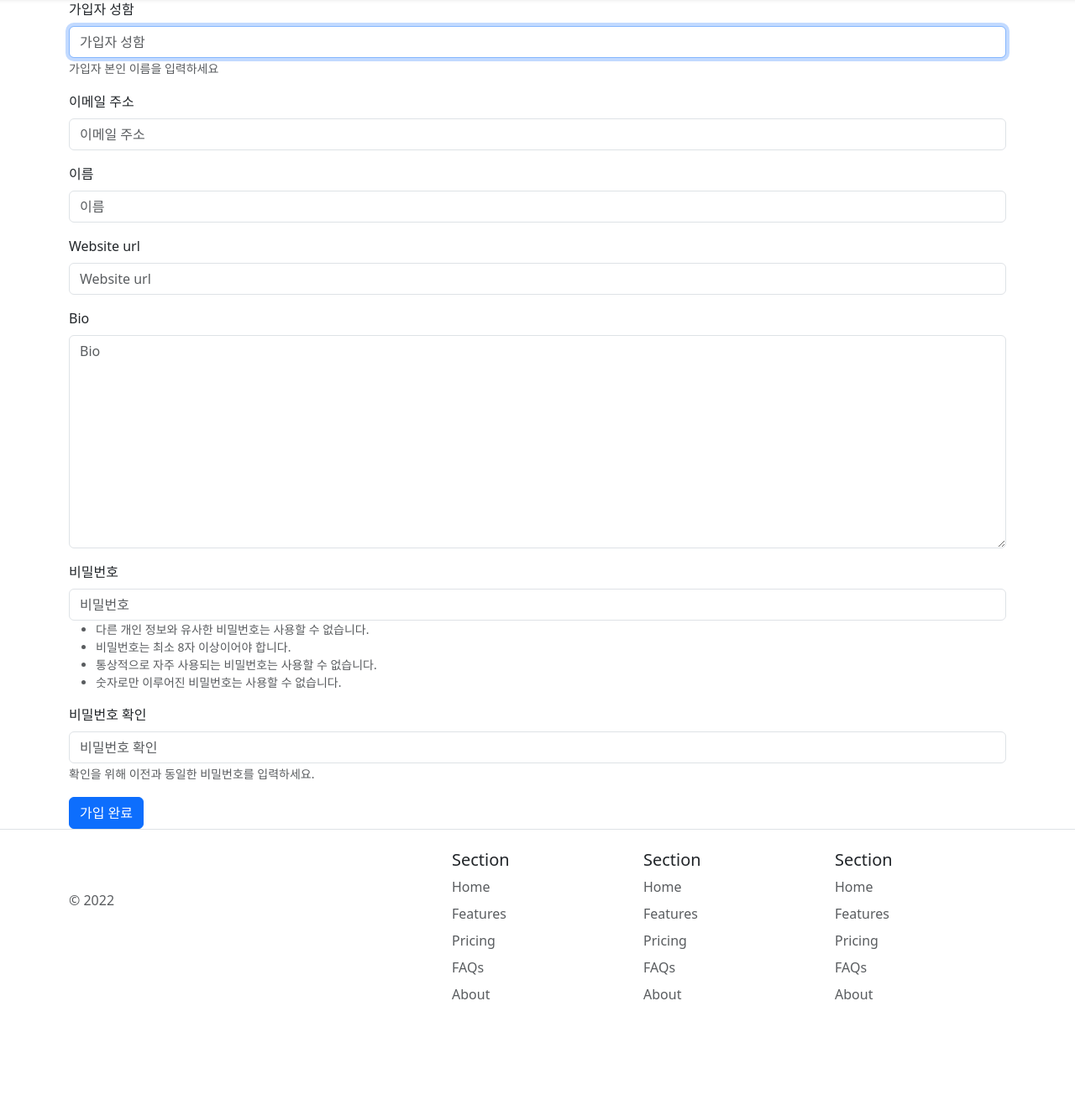
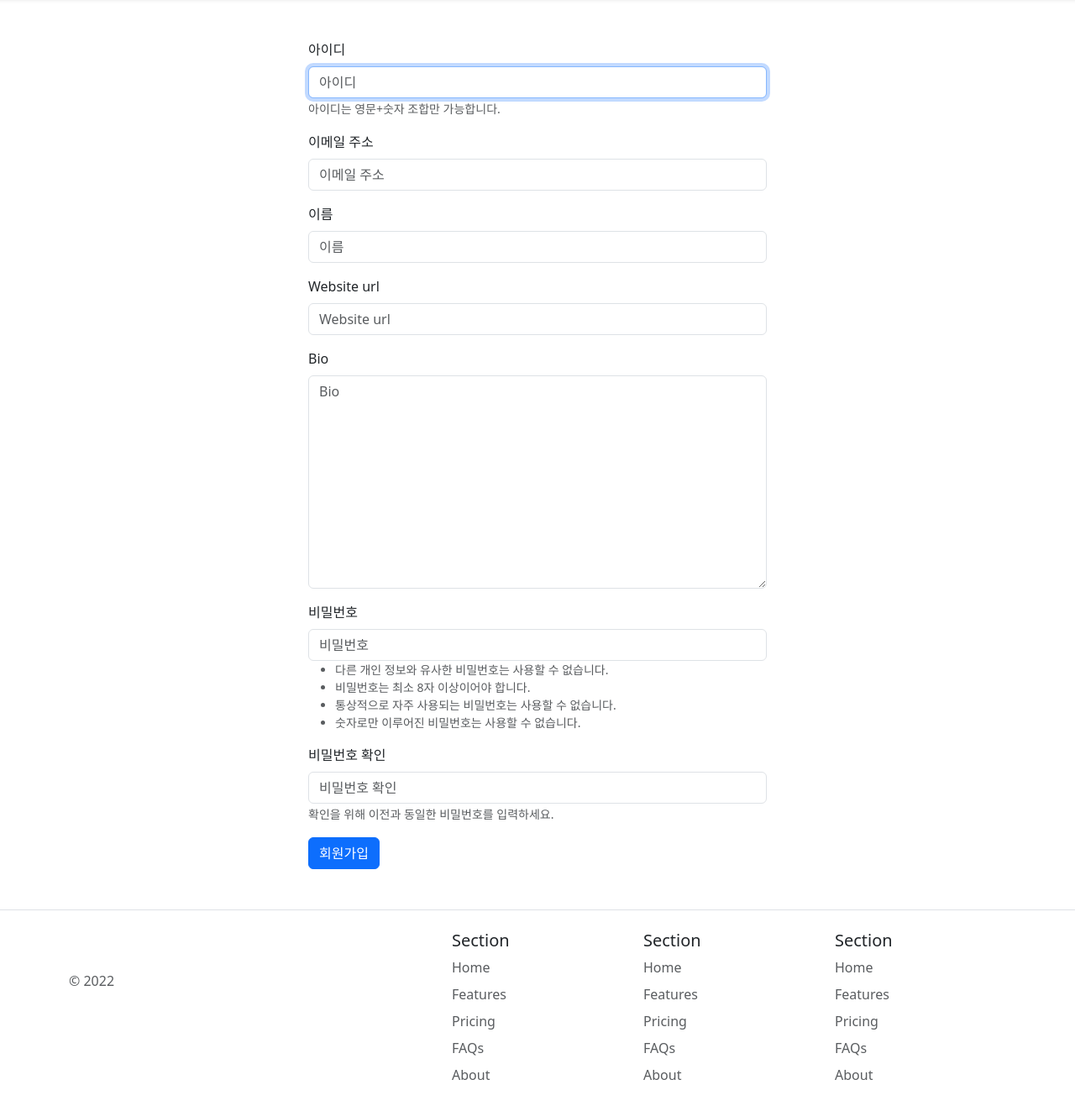
Before and after one commit to galactic19/instargram-clone, a Django app: page /accounts/signup/ in a window 1280 px wide. Shown: the part 147-1470 px from the top of the page at 84% size. Before the commit the page ends 1337 px from the top, so only its background shows below. Run offline with Django 4.2, Linux system fonts and the light colour scheme; some libraries are stand-ins or nearby versions; grey boxes are pictures that could not be loaded.

Commit message:
회원가입 처리 완료 및 회원가입 커스텀

```diff
--- a/accounts/admin.py
+++ b/accounts/admin.py
@@ -4,4 +4,4 @@ from .models import User
 
 @admin.register(User)
 class UserAdmin(admin.ModelAdmin):
-    list_display = ['username', 'first_name', 'last_name', 'email', 'website_url', 'bio']
+    list_display = ['username', 'first_name', 'last_name', 'email', 'website_url', 'is_active', 'is_staff', 'is_superuser']
--- a/accounts/forms.py
+++ b/accounts/forms.py
@@ -11,8 +11,8 @@ class SignUpForm(UserCreationForm):
         self.fields['first_name'].required = True
 
     username = forms.CharField(max_length=20,
-                            label='가입자 성함',
-                            help_text='가입자 본인 이름을 입력하세요')
+                            label='아이디',
+                            help_text="아이디는 영문+숫자 조합만 가능합니다.")
 
     class Meta(UserCreationForm.Meta):
         model = User
--- a/accounts/views.py
+++ b/accounts/views.py
@@ -10,7 +10,8 @@ def signup(request):
         if form.is_valid():
             form.save()
             messages.success(request, '회원가입을 완료 하였습니다.')
-            return redirect('/')
+            next_url = request.GET.get('next', '/')
+            return redirect(next_url)
     else:
         form = SignUpForm()
 
--- a/config/urls.py
+++ b/config/urls.py
@@ -1,28 +1,15 @@
-"""config URL Configuration
 
-The `urlpatterns` list routes URLs to views. For more information please see:
-    https://docs.djangoproject.com/en/4.0/topics/http/urls/
-Examples:
-Function views
-    1. Add an import:  from my_app import views
-    2. Add a URL to urlpatterns:  path('', views.home, name='home')
-Class-based views
-    1. Add an import:  from other_app.views import Home
-    2. Add a URL to urlpatterns:  path('', Home.as_view(), name='home')
-Including another URLconf
-    1. Import the include() function: from django.urls import include, path
-    2. Add a URL to urlpatterns:  path('blog/', include('blog.urls'))
-"""
-from xml.dom.minidom import Document
 from django.conf import settings
+from django.contrib.auth.decorators import login_required
 from django.conf.urls.static import static
 from django.contrib import admin
 from django.urls import path, include
 from django.views.generic import TemplateView
 
+
 urlpatterns = [
     path('admin/', admin.site.urls),
-    path('', TemplateView.as_view(template_name='root.html'), name='root'),
+    path('', login_required(TemplateView.as_view(template_name='root.html')), name='root'),
     path('accounts/', include('accounts.urls')),
 ]
 
--- /dev/null
+++ b/templates/_form.html
@@ -0,0 +1,6 @@
+{% load django_bootstrap5 %}
+<form action="" method="POST" enctype="multipart/form-data">
+    {% csrf_token %}
+    {% bootstrap_form form%}
+    <button type="submit" class="btn btn-primary">{{ submit_label|default:'저장' }}</button>
+</form>
--- a/templates/accounts/signup_form.html
+++ b/templates/accounts/signup_form.html
@@ -1,17 +1,15 @@
 {% extends 'base.html' %}
-{% load django_bootstrap5 %}
+
 
 {% block title %}회원가입{% endblock title %}
 
 {% block content %}
 
-<form action="" method="POST" enctype="multipart/form-data">
-    {% csrf_token %}
-    <table>
-        {% bootstrap_form form%}
-    </table>
-    <button type="submit" class="btn btn-primary">가입 완료</button>
-</form>
+<div class="container py-5">
+    <div class="col-sm-6 offset-3">
+        {% include '_form.html' with submit_label='회원가입' %}
+    </div>
+</div>
 
 
 {% endblock content %}
```
